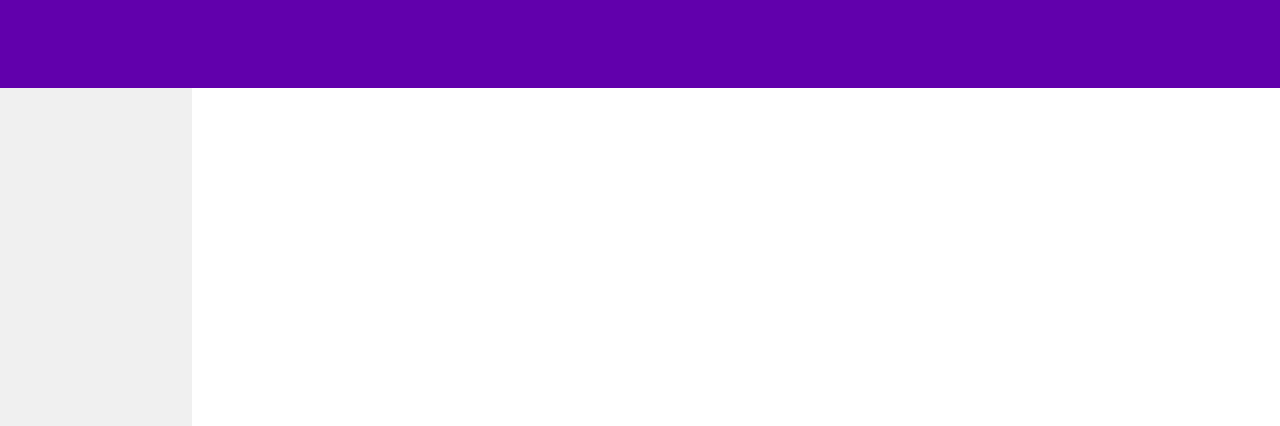
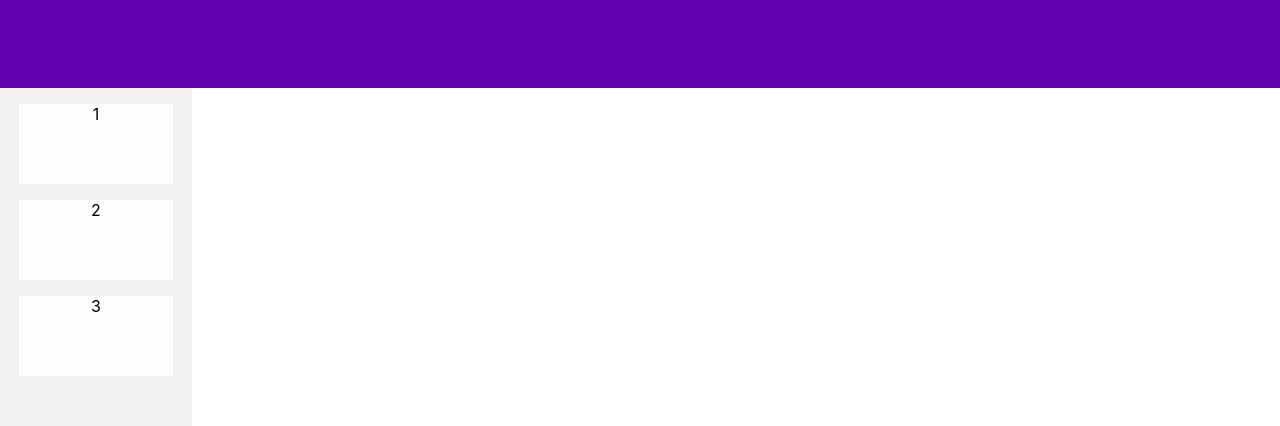
Before and after one commit to twang7310/rate-my-cse, a React (Create React App) app in the folder app/: page / in a window 1280 px wide. Shown: the top 426 px of the page. Built offline with nearby package versions, Linux system fonts and the light colour scheme.

Commit message:
Added LevelTab, made sidebar accept children

```diff
--- a/app/src/Homepage/Homepage-components.tsx
+++ b/app/src/Homepage/Homepage-components.tsx
@@ -1,3 +1,5 @@
+import React from 'react';
+
 export const Header: React.FC = () => {
     return (
         <div className="header">
@@ -6,10 +8,25 @@ export const Header: React.FC = () => {
     );
 }
 
-export const Sidebar: React.FC = () => {
+type SidebarProps = {
+    children: React.ReactNode;
+}
+
+export const Sidebar: React.FC<SidebarProps> = ( props: SidebarProps ) => {
     return (
         <div className="sidebar">
-            {/* This is the content of the Sidebar */}
+            {props.children}
         </div>
     );
 }
+
+
+export const LevelTab: React.FC<{ classlevel: string }> = ({ classlevel }) => {
+    return (
+        <div className="leveltab">
+            <p>
+                {classlevel}
+            </p>
+        </div>
+    );
+}
--- a/app/src/Homepage/Homepage.css
+++ b/app/src/Homepage/Homepage.css
@@ -16,3 +16,13 @@
   width: 15%;
   position: fixed;
 }
+
+/* Classtab css */
+.leveltab {
+  background-color: rgba(255, 255, 255, 0.89);
+  height: 10%;
+  width: 80%;
+  text-align: center;
+  margin: auto;
+  /* position: fixed; */
+}
--- a/app/src/Homepage/Homepage.tsx
+++ b/app/src/Homepage/Homepage.tsx
@@ -1,11 +1,15 @@
-import {Header, Sidebar} from './Homepage-components';
+import {Header, Sidebar, LevelTab} from './Homepage-components';
 import './Homepage.css';
 
 function App() {
   return (
     <div className="App">
       <Header/>
-      <Sidebar/>
+      <Sidebar>
+        <LevelTab classlevel='1'/>
+        <LevelTab classlevel='2'/>
+        <LevelTab classlevel='3'/>
+      </Sidebar>
     </div>
   );
 }
```
